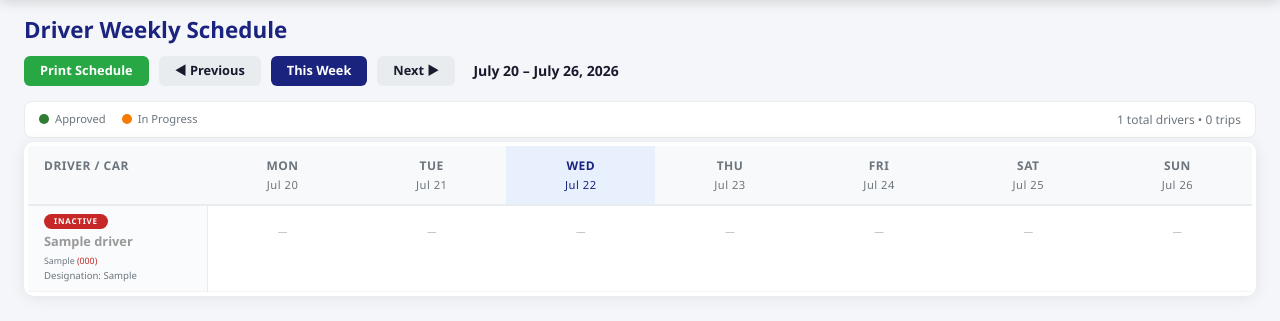
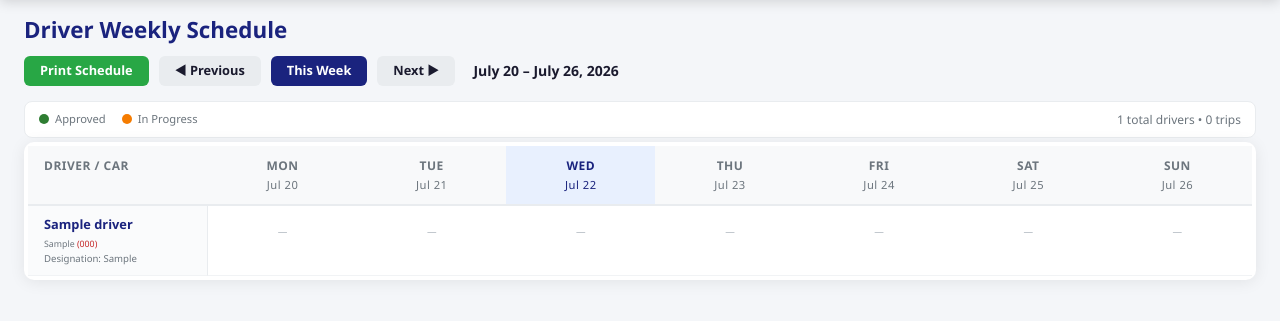
Before and after one commit to diceyxzc/CARS-OJT, a PHP site: page /pages/gen_driver.php in a window 1280 px wide. Shown: the part 64-385 px from the top of the page. Run offline with PHP 8.4, Linux system fonts and the light colour scheme; tables that the repository leaves empty or names only in its code hold one stand-in row (values such as "Sample post"); data that the repository does not hold is empty.

Commit message:
removed inactive

```diff
--- a/pages/gen_driver.php
+++ b/pages/gen_driver.php
@@ -77,31 +77,6 @@ foreach ($trips as $trip) {
     <link rel="stylesheet" href="../assets/css/style.css">
     <link rel="stylesheet" href="../pages/driver/driver.css">
     <style>
-        /* Inactive badge at the TOP of the driver cell */
-        .driver-name .status-badge-top {
-            display: block;
-            background: #c62828;
-            color: white;
-            font-size: 0.5rem;
-            padding: 1px 10px;
-            border-radius: 10px;
-            font-weight: 700;
-            text-transform: uppercase;
-            letter-spacing: 0.8px;
-            margin-bottom: 2px;
-            width: fit-content;
-        }
-        /* Slight dimming for inactive drivers */
-        .schedule-row.inactive-driver {
-            opacity: 0.6;
-        }
-        .schedule-row.inactive-driver .driver-name {
-            color: #999;
-        }
-        .schedule-row.inactive-driver .trip-card {
-            opacity: 0.6;
-        }
-
         /* Print button style */
         .btn-print {
             background: #28a745;
@@ -375,24 +350,6 @@ foreach ($trips as $trip) {
         .modal-driver-item .driver-car {
             font-size: 11px;
             color: #6c757d;
-        }
-
-        .modal-driver-item .driver-status {
-            font-size: 9px;
-            padding: 2px 10px;
-            border-radius: 10px;
-            font-weight: 600;
-            text-transform: uppercase;
-        }
-
-        .modal-driver-item .driver-status.active {
-            background: #d4edda;
-            color: #155724;
-        }
-
-        .modal-driver-item .driver-status.inactive {
-            background: #f8d7da;
-            color: #721c24;
         }
 
         .modal-footer {
@@ -493,14 +450,9 @@ foreach ($trips as $trip) {
                 </div>
 
                 <!-- Rows -->
-                <?php foreach($drivers as $driver):
-                    $is_inactive = $driver['status'] != 'active';
-                ?>
-                    <div class="schedule-row <?= $is_inactive ? 'inactive-driver' : '' ?>" data-driver-id="<?= $driver['driver_id'] ?>">
+                <?php foreach($drivers as $driver): ?>
+                    <div class="schedule-row" data-driver-id="<?= $driver['driver_id'] ?>">
                         <div class="cell driver-name">
-                            <?php if ($is_inactive): ?>
-                                <span class="status-badge-top">Inactive</span>
-                            <?php endif; ?>
                             <?= htmlspecialchars($driver['name']) ?>
                             <span class="car-info">
                                 <?php if ($driver['car_id']): ?>
@@ -704,7 +656,6 @@ foreach ($trips as $trip) {
                     .dot-approved { background: #28a745; }
                     .dot-in_progress { background: #ffc107; }
                     .dot-pending { background: #007bff; }
-                    .dot-inactive { background: #dc3545; }
                     .print-stats .stat-spacer { flex: 1; }
                     .print-stats .stat-total {
                         font-weight: 600;
@@ -766,8 +717,6 @@ foreach ($trips as $trip) {
                         border-bottom: 1px solid #f0f0f0;
                     }
                     .schedule-row:last-child { border-bottom: none; }
-                    .schedule-row.inactive-driver { opacity: 0.5; }
-                    .schedule-row.inactive-driver .driver-name { color: #999; }
 
                     .schedule-row .cell {
                         padding: 6px 3px;
@@ -791,19 +740,6 @@ foreach ($trips as $trip) {
                     }
                     .schedule-row .cell:last-child { border-right: none; }
 
-                    .driver-name .status-badge-top {
-                        display: inline-block;
-                        background: #dc3545;
-                        color: white;
-                        font-size: 8px;
-                        padding: 2px 12px;
-                        border-radius: 10px;
-                        font-weight: 700;
-                        text-transform: uppercase;
-                        letter-spacing: 0.5px;
-                        margin-bottom: 4px;
-                        width: fit-content;
-                    }
                     .driver-name .driver-fullname {
                         font-weight: 700;
                         font-size: 12px;
@@ -922,7 +858,6 @@ foreach ($trips as $trip) {
                         .schedule-header .cell { font-size: 11px; padding: 8px 4px; }
                         .schedule-header .cell .date-small { font-size: 9px; }
                         .schedule-row .cell { min-height: 55px; padding: 6px 3px; }
-                        .driver-name .status-badge-top { font-size: 8px; padding: 2px 12px; margin-bottom: 4px; }
                         .driver-name .driver-fullname { font-size: 12px; }
                         .driver-name .car-info { font-size: 9px; }
                         .trip-card { font-size: 9px; padding: 4px 6px; border-left-width: 3px; margin-bottom: 2px; }
@@ -945,7 +880,6 @@ foreach ($trips as $trip) {
                         .schedule-row { page-break-inside: avoid; }
                         .print-stats .stat-item .dot { -webkit-print-color-adjust: exact; print-color-adjust: exact; }
                         .schedule-wrapper { border: 1px solid #dee2e6; }
-                        .driver-name .status-badge-top { -webkit-print-color-adjust: exact; print-color-adjust: exact; }
                     }
                 </style>
             </head>
@@ -969,10 +903,6 @@ foreach ($trips as $trip) {
                         <span class="dot dot-pending"></span>
                         <strong id="pendingCount">0</strong> Pending
                     </div>
-                    <div class="stat-item">
-                        <span class="dot dot-inactive"></span>
-                        <strong id="inactiveCount">0</strong> Inactive Drivers
-                    </div>
                     <div class="stat-spacer"></div>
                     <div class="stat-total">${tripCount}</div>
                 </div>
@@ -992,12 +922,10 @@ foreach ($trips as $trip) {
                         const approved = document.querySelectorAll('.trip-status.approved').length;
                         const inProgress = document.querySelectorAll('.trip-status.in_progress').length;
                         const pending = document.querySelectorAll('.trip-status.pending').length;
-                        const inactive = document.querySelectorAll('.inactive-driver').length;
 
                         document.getElementById('approvedCount').textContent = approved;
                         document.getElementById('inProgressCount').textContent = inProgress;
                         document.getElementById('pendingCount').textContent = pending;
-                        document.getElementById('inactiveCount').textContent = inactive;
                     });
 
                     window.onload = function() {
@@ -1051,7 +979,7 @@ foreach ($trips as $trip) {
 
             if (nameEl) {
                 const fullText = nameEl.textContent.trim();
-                name = fullText.replace('Inactive', '').trim().split('Designation')[0].trim();
+                name = fullText.split('Designation')[0].trim();
                 if (!name) name = 'Unknown Driver';
 
                 const carInfo = nameEl.querySelector('.car-info');
@@ -1059,8 +987,6 @@ foreach ($trips as $trip) {
                     carText = carInfo.textContent.trim();
                 }
             }
-
-            const isInactive = row.classList.contains('inactive-driver');
 
             const item = document.createElement('div');
             item.className = 'modal-driver-item';
@@ -1070,7 +996,6 @@ foreach ($trips as $trip) {
                     <div class="driver-name">${name}</div>
                     <div class="driver-car">${carText}</div>
                 </div>
-                <span class="driver-status ${isInactive ? 'inactive' : 'active'}">${isInactive ? 'Inactive' : 'Active'}</span>
             `;
 
             item.addEventListener('click', function(e) {
@@ -1225,7 +1150,6 @@ foreach ($trips as $trip) {
                     .dot-approved { background: #28a745; }
                     .dot-in_progress { background: #ffc107; }
                     .dot-pending { background: #007bff; }
-                    .dot-inactive { background: #dc3545; }
                     .print-stats .stat-spacer { flex: 1; }
                     .print-stats .stat-total {
                         font-weight: 600;
@@ -1275,7 +1199,6 @@ foreach ($trips as $trip) {
                         border-bottom: 1px solid #f0f0f0;
                     }
                     .schedule-row:last-child { border-bottom: none; }
-                    .schedule-row.inactive-driver { opacity: 0.5; }
                     .schedule-row .cell {
                         padding: 6px 3px;
                         text-align: center;
@@ -1293,18 +1216,6 @@ foreach ($trips as $trip) {
                         min-height: auto;
                     }
                     .schedule-row .cell:last-child { border-right: none; }
-                    .driver-name .status-badge-top {
-                        display: inline-block;
-                        background: #dc3545;
-                        color: white;
-                        font-size: 8px;
-                        padding: 2px 12px;
-                        border-radius: 10px;
-                        font-weight: 700;
-                        text-transform: uppercase;
-                        letter-spacing: 0.5px;
-                        margin-bottom: 4px;
-                    }
                     .driver-name .driver-fullname {
                         font-weight: 700;
                         font-size: 12px;
@@ -1518,12 +1429,10 @@ foreach ($trips as $trip) {
 
         function updateCounters(data) {
             let totalDriverCount = 0;
-            let activeDriverCount = 0;
             let totalActiveTrips = 0;
 
             if (data.drivers) {
                 totalDriverCount = data.drivers.length;
-                activeDriverCount = data.drivers.filter(d => d.status === 'active').length;
             }
 
             if (data.week_days) {
@@ -1543,7 +1452,6 @@ foreach ($trips as $trip) {
             const tripCountEl = document.getElementById('tripCount');
             if (tripCountEl) {
                 tripCountEl.textContent = totalDriverCount + ' total drivers • ' +
-                    (totalDriverCount - activeDriverCount) + ' inactive • ' +
                     totalActiveTrips + ' upcoming trips';
             }
 
@@ -1615,12 +1523,10 @@ foreach ($trips as $trip) {
                 const driverId = driver.driver_id;
                 const driverName = driver.name || 'Unknown Driver';
                 const hasCar = driver.car_id || driver.brand;
-                const isInactive = driver.status !== 'active';
 
                 html += `
-                    <div class="schedule-row ${isInactive ? 'inactive-driver' : ''}" data-driver-id="${driverId}">
+                    <div class="schedule-row" data-driver-id="${driverId}">
                         <div class="cell driver-name">
-                            ${isInactive ? `<span class="status-badge-top">Inactive</span>` : ''}
                             ${escapeHtml(driverName)}
                             <span class="car-info">
                                 ${hasCar ? `
@@ -1675,7 +1581,6 @@ foreach ($trips as $trip) {
             grid.innerHTML = html;
 
             let totalDrivers = driversData.length;
-            let activeDrivers = driversData.filter(d => d.status === 'active').length;
             let totalTrips = 0;
 
             if (data.week_days) {
@@ -1695,7 +1600,6 @@ foreach ($trips as $trip) {
             const tripCountEl = document.getElementById('tripCount');
             if (tripCountEl) {
                 tripCountEl.textContent = totalDrivers + ' total drivers • ' +
-                    (totalDrivers - activeDrivers) + ' inactive • ' +
                     totalTrips + ' upcoming trips';
             }
 
```
